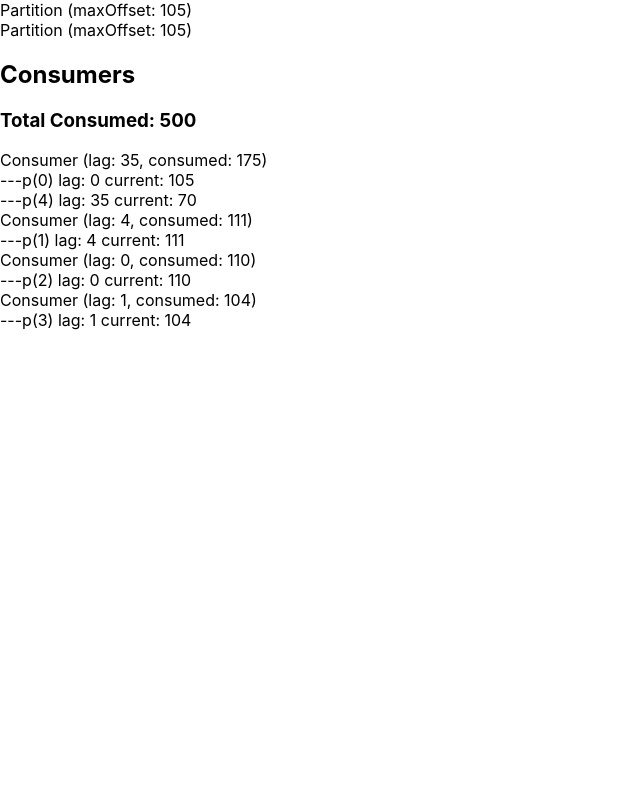
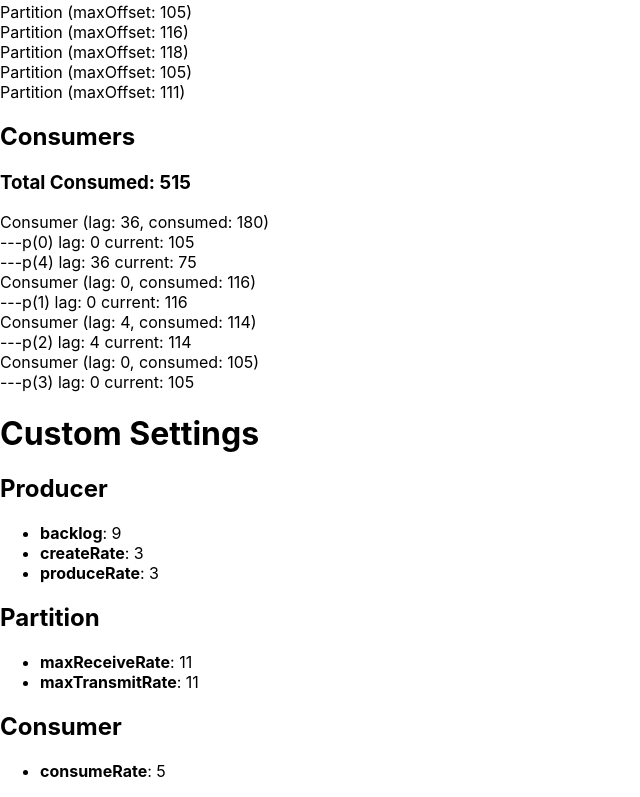
Before and after one commit to target/k-sim, a React (Create React App) app in the folder client/: page / in a window 1280 px wide. Shown: the part 539-1336 px from the top of the page, without its empty margins (0-640 px from the left). Before the commit the page ends 869 px from the top, so only its background shows below. Built offline with nearby package versions, Linux system fonts and the light colour scheme.

Commit message:
add settings and finish multiple things
generally speaking, I don't see any glaring errors here.  I think this is ready for a syncpoint and inital "opening"

```diff
--- a/client/src/App.js
+++ b/client/src/App.js
@@ -7,8 +7,8 @@ class App extends Component {
 	  super(props)
 		this.state = {
 			settings: {
-				producer: { backlog: 0, createRate: 3, produceRate: 3 },
-				partition: { maxReceiveRate: 10, maxTransmitRate: 10 },
+				producer: { backlog: 9, createRate: 3, produceRate: 3 },
+				partition: { maxReceiveRate: 11, maxTransmitRate: 11 },
 				consumer: { consumeRate: 5 },
 				partitionBalanceStrategy: 'round-robin',
 				showSettings: true
--- a/client/src/Simulator.js
+++ b/client/src/Simulator.js
@@ -5,32 +5,35 @@ import { cloneDeep } from "lodash" // Because I am a horrible monster who can't
 import Producer from './Producer.js';
 import Partition from './Partition.js';
 import Consumer from './Consumer.js';
+import SimulatorSettings from './SimulatorSettings.js';
 
 class Simulator extends React.Component {
 	constructor(props) {
 		super();
 		const initialProducers = []
 		for (let pId = 0; pId < props.numProducers ; pId++  ) {
-			initialProducers.push({
+			const newProducer = {
 				producerId: pId,
 				backlog: 0,
-				createRate: 3,
-				produceRate: 3,
+				createRate: 1,
+				produceRate: 1,
 				lastDestPartition: 0,
 				produceStrategy: "tick-next-with-overflow" //advances the partition every tick, and also on cases of overflow
-			})
+			}
+			initialProducers.push({...newProducer, ...props.settings.producer})
 		}
 
 		const initialPartitions = []
 		for (let aId = 0; aId < props.numPartitions ; aId++  ) {
-			initialPartitions.push({
+			const newPartition = {
 				partitionId: aId,
 				maxOffset: 0,
 				receivedThisTick: 0,
-				maxReceiveRate: 10,
+				maxReceiveRate: 1,
 				transmittedThisTick: 0,
-				maxTransmitRate: 10
-			})
+				maxTransmitRate: 1
+			}
+			initialPartitions.push({ ...newPartition, ...props.settings.partition })
 		}
 
 		const initialConsumers = []
@@ -41,15 +44,16 @@ class Simulator extends React.Component {
 			for (let aId of partitionBalance[cId].values()) {
 				srcPartitions.push({partitionId: aId, currentOffset: 0 })
 			}
-			initialConsumers.push({
+			const newConsumer = {
 				consumerId: cId,
-				consumeRate: 5,
+				consumeRate: 1,
 				srcPartitions: srcPartitions,
 				totalOffsets: 0
-			})
+			}
+			initialConsumers.push({...newConsumer, ...props.settings.consumer})
 		}
 
-		let finalState = {
+		const finalState = {
 			tickNumber: 0,
 			maxTicks: 100,
 			running: false,
@@ -265,11 +269,12 @@ class Simulator extends React.Component {
 		}
 
 		return(
-			<div className="kSim">
+			<div className="k-sim">
 				<div className="ticker">
 				  {this.state.running ? 'run' : 'STOP'}
 					({this.state.tickNumber}/{this.state.maxTicks})
 				</div>
+				<h1>Simulation</h1>
 				<h2>Producers</h2>
 				<h3>Total Backlog: {totalBacklog}</h3>
 				{pComps}
@@ -279,6 +284,9 @@ class Simulator extends React.Component {
 				<h2>Consumers</h2>
 				<h3>Total Consumed: {totalConsumed}</h3>
 				{cComps}
+				{this.props.settings.showSettings &&
+					<SimulatorSettings settings={this.props.settings}/>
+				}
 			</div>
 		);
 	}
--- /dev/null
+++ b/client/src/SimulatorSettings.js
@@ -0,0 +1,36 @@
+import React from 'react';
+
+class SimulatorSettings extends React.Component {
+	constructor(props) {
+		super();
+		this.state = { };
+	}
+
+
+
+	render() {
+		//console.log("settings", this.props.settings)
+		const producerPropList = Object.keys(this.props.settings.producer).map((k) =>
+			<li><strong>{k}</strong>: {this.props.settings.producer[k]}</li>
+		)
+		const partitionPropList = Object.keys(this.props.settings.partition).map((k) =>
+			<li><strong>{k}</strong>: {this.props.settings.partition[k]}</li>
+		)
+		const consumerPropList = Object.keys(this.props.settings.consumer).map((k) =>
+			<li><strong>{k}</strong>: {this.props.settings.consumer[k]}</li>
+		)
+		return(
+			<div className="simulator-settings">
+				<h1>Custom Settings</h1>
+				<h2>Producer</h2>
+				<ul>{producerPropList}</ul>
+				<h2>Partition</h2>
+				<ul>{partitionPropList}</ul>
+				<h2>Consumer</h2>
+				<ul>{consumerPropList}</ul>
+			</div>
+		);
+	}
+}
+
+export default SimulatorSettings;
```
